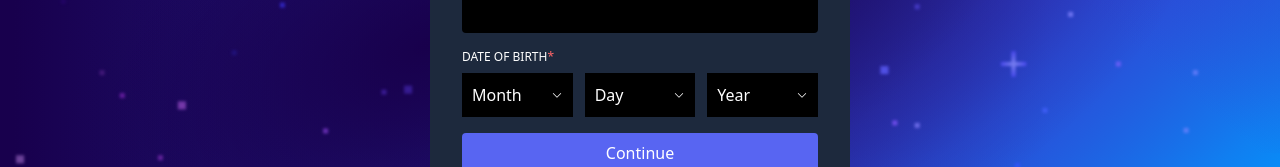
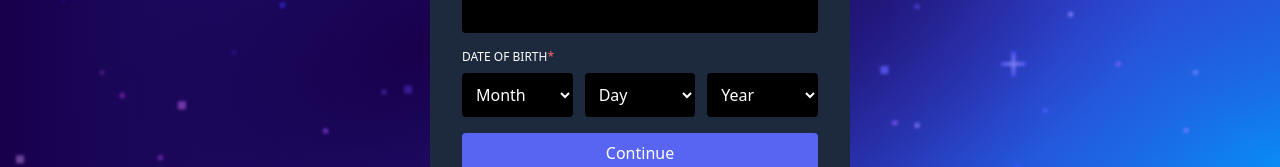
Before and after one commit to arghyajitdas22/my-cord-frontend, a React (Vite) app: page /register in a window 1280 px wide. Shown: the part 461-628 px from the top of the page. Built offline with nearby package versions, Linux system fonts and the light colour scheme.

Commit message:
added validators and integrated react hook form handling in register user form

```diff
--- a/src/assets/data/data.ts
+++ b/src/assets/data/data.ts
@@ -14,43 +14,14 @@ const months = [
 ];
 
 const day = [
-  "1",
-  "2",
-  "3",
-  "4",
-  "5",
-  "6",
-  "7",
-  "8",
-  "9",
-  "10",
-  "11",
-  "12",
-  "13",
-  "14",
-  "15",
-  "16",
-  "17",
-  "18",
-  "19",
-  "20",
-  "21",
-  "22",
-  "23",
-  "24",
-  "25",
-  "26",
-  "27",
-  "28",
-  "29",
-  "30",
-  "31",
+  1, 2, 3, 4, 5, 6, 7, 8, 9, 10, 11, 12, 13, 14, 15, 16, 17, 18, 19, 20, 21, 22,
+  23, 24, 25, 26, 27, 28, 29, 30, 31,
 ];
 
 const generateYears = () => {
-  const years: string[] = [];
+  const years: number[] = [];
   for (let year = 2022; year >= 1873; year--) {
-    years.push(year.toString());
+    years.push(year);
   }
   return years;
 };
--- a/src/components/auth/DropdownInput.tsx
+++ /dev/null
@@ -1,46 +0,0 @@
-import { CaretDown, CaretUp } from "@phosphor-icons/react";
-import * as React from "react";
-
-interface IDropdownInputProps {
-  placeholder: string;
-  options: string[];
-}
-
-const DropdownInput: React.FunctionComponent<IDropdownInputProps> = ({
-  placeholder,
-  options,
-}) => {
-  const [value, setValue] = React.useState<string>(placeholder);
-  const [isOpen, setIsOpen] = React.useState<boolean>(false);
-  return (
-    <div className="relative w-full cursor-pointer bg-black text-white">
-      <div
-        onClick={() => setIsOpen(!isOpen)}
-        className="w-full rounded-sm  border-none p-2.5 flex items-center justify-between"
-      >
-        <span>{value}</span>
-        {isOpen ? <CaretUp size={12} /> : <CaretDown size={12} />}
-      </div>
-      {isOpen && (
-        <div className="w-full rounded-sm py-1 flex flex-col h-[200px] z-10 overflow-y-scroll absolute bg-black">
-          {options.map((option, index) => (
-            <div
-              key={index}
-              onClick={() => {
-                setValue(option);
-                setIsOpen(false);
-              }}
-              className={`w-full py-1.5 pl-2 ${
-                value === option ? "bg-gray-700" : "hover:bg-gray-800"
-              }`}
-            >
-              {option}
-            </div>
-          ))}
-        </div>
-      )}
-    </div>
-  );
-};
-
-export default DropdownInput;
--- a/src/components/auth/LoginForm.tsx
+++ b/src/components/auth/LoginForm.tsx
@@ -3,8 +3,12 @@ import * as React from "react";
 interface ILoginFormProps {}
 
 const LoginForm: React.FunctionComponent<ILoginFormProps> = () => {
+  const handleLogin = (e: React.FormEvent<HTMLFormElement>) => {
+    e.preventDefault();
+    console.log("logging in...");
+  };
   return (
-    <form className="w-full flex flex-col space-y-4">
+    <form className="w-full flex flex-col space-y-4" onSubmit={handleLogin}>
       {/* email */}
       <div className="w-full flex flex-col space-y-2">
         <label htmlFor="email" className="auth-label">
--- a/src/components/auth/RegisterForm.tsx
+++ b/src/components/auth/RegisterForm.tsx
@@ -1,31 +1,71 @@
 import * as React from "react";
-import DropdownInput from "./DropdownInput";
 import { months, day, generateYears } from "../../assets/data/data";
+import { useForm, SubmitHandler } from "react-hook-form";
+import { zodResolver } from "@hookform/resolvers/zod";
+import { registerFormUserSchema } from "../../validators/user.validator";
+import { z } from "zod";
 
 interface IRegisterFormProps {}
 
 const RegisterForm: React.FunctionComponent<IRegisterFormProps> = () => {
+  const [showpasswordMessage, setShowPasswordMessage] =
+    React.useState<boolean>(false);
+
+  type IRegisterUserSchema = z.infer<typeof registerFormUserSchema>;
+
+  const {
+    register,
+    handleSubmit,
+    formState: { errors },
+  } = useForm<IRegisterUserSchema>({
+    resolver: zodResolver(registerFormUserSchema),
+  });
+
+  const handleRegister: SubmitHandler<IRegisterUserSchema> = (data) => {
+    console.log(data);
+  };
+
+  const handleErrors = () => {
+    console.log(errors);
+  };
+
   return (
-    <form className="w-full flex flex-col space-y-4">
+    <form
+      className="w-full flex flex-col space-y-4"
+      onSubmit={handleSubmit(handleRegister, handleErrors)}
+    >
       {/* email */}
       <div className="w-full flex flex-col space-y-2">
         <label htmlFor="email" className="auth-label">
           email
           <span className="red-ast">*</span>
         </label>
-        <input type="email" id="email" name="email" className="auth-input" />
+        <input
+          type="email"
+          id="email"
+          className="auth-input"
+          {...register("email", {
+            required: { value: true, message: "Please provide an email" },
+            validate: (value) =>
+              /^(([^<>()[\]\\.,;:\s@"]+(\.[^<>()[\]\\.,;:\s@"]+)*)|(".+"))@((\[[0-9]{1,3}\.[0-9]{1,3}\.[0-9]{1,3}\.[0-9]{1,3}\])|(([a-zA-Z\-0-9]+\.)+[a-zA-Z]{2,}))$/.test(
+                value
+              ) || "Please provide a valid email address",
+          })}
+        />
       </div>
       {/* dispaly name */}
       <div className="w-full flex flex-col space-y-2">
-        <label htmlFor="display-name" className="auth-label">
+        <label htmlFor="displayName" className="auth-label">
           display name
           <span className="red-ast">*</span>
         </label>
         <input
           type="text"
-          id="display-name"
-          name="display-name"
+          id="displayName"
           className="auth-input"
+          {...register("displayName", {
+            required: { value: true, message: "Please provide a display name" },
+          })}
         />
       </div>
       {/* username */}
@@ -37,8 +77,14 @@ const RegisterForm: React.FunctionComponent<IRegisterFormProps> = () => {
         <input
           type="text"
           id="username"
-          name="username"
           className="auth-input"
+          {...register("username", {
+            required: { value: true, message: "Please provide a username" },
+            maxLength: {
+              value: 20,
+              message: "Username must not exceed 20 characters",
+            },
+          })}
         />
       </div>
       {/* password */}
@@ -50,24 +96,92 @@ const RegisterForm: React.FunctionComponent<IRegisterFormProps> = () => {
         <input
           type="password"
           id="password"
-          name="password"
           className="auth-input"
+          {...register("password", {
+            required: { value: true, message: "Please provide a password" },
+            minLength: {
+              value: 6,
+              message: "Password must contain at least 6 characters",
+            },
+            validate: (value) =>
+              /^(?=.*[a-z])(?=.*[A-Z])(?=.*\d)(?=.*[@$!%*?&])[A-Za-z\d@$!%*?&]{6,}$/.test(
+                value
+              ) ||
+              "Password must contain at least 6 characters, including one uppercase letter, one lowercase letter, one number and one special character",
+            onChange: () => setShowPasswordMessage(true),
+            onBlur: () => setShowPasswordMessage(false),
+          })}
         />
+        {showpasswordMessage && (
+          <p className="text-xs text-gray-100 text-wrap">
+            Password must contain at least 6 characters, including one uppercase
+            letter, one lowercase letter, one number and one special character
+          </p>
+        )}
       </div>
       {/* dateofbirth */}
       <div className="w-full flex flex-col space-y-2">
-        <label htmlFor="dateofbirth" className="auth-label">
+        <label className="auth-label">
           date of birth
           <span className="red-ast">*</span>
         </label>
 
         <div className="w-full flex space-x-3">
           {/* month */}
-          <DropdownInput placeholder="Month" options={months} />
+          <select
+            id="month"
+            {...register("month", {
+              required: { value: true, message: "Please provide a month" },
+              validate: (value) =>
+                months.includes(value) || "Please provide a valid month",
+            })}
+            className="auth-input"
+          >
+            <option value="">Month</option>
+            {months.map((month, index) => (
+              <option key={index} value={month}>
+                {month}
+              </option>
+            ))}
+          </select>
           {/* day */}
-          <DropdownInput placeholder="Day" options={day} />
+          <select
+            id="day"
+            {...register("day", {
+              required: { value: true, message: "Please provide a day" },
+              validate: (value) =>
+                day.includes(value) || "Please provide a valid day",
+              valueAsNumber: true,
+            })}
+            className="auth-input"
+          >
+            <option value="">Day</option>
+            {day.map((day, index) => (
+              <option key={index} value={day}>
+                {day}
+              </option>
+            ))}
+          </select>
+
           {/* year */}
-          <DropdownInput placeholder="Year" options={generateYears()} />
+          <select
+            id="year"
+            {...register("year", {
+              required: { value: true, message: "Please provide a year" },
+              validate: (value) =>
+                generateYears().includes(value) ||
+                "Please provide a valid year",
+              valueAsNumber: true,
+            })}
+            className="auth-input"
+          >
+            <option value="">Year</option>
+            {generateYears().map((year, index) => (
+              <option key={index} value={year}>
+                {year}
+              </option>
+            ))}
+          </select>
         </div>
       </div>
       {/* continue */}
--- a/src/main.tsx
+++ b/src/main.tsx
@@ -5,9 +5,13 @@ import App from "./App.tsx";
 import { BrowserRouter, Routes, Route } from "react-router";
 import AuthRegister from "./pages/auth/AuthRegister.tsx";
 import AuthLogin from "./pages/auth/AuthLogin.tsx";
+import { QueryClient, QueryClientProvider } from "@tanstack/react-query";
+
+const queryClient = new QueryClient();
 
 createRoot(document.getElementById("root")!).render(
   <StrictMode>
+    <QueryClientProvider client={queryClient}>
       <BrowserRouter>
         <Routes>
           <Route path="/" element={<App />}>
@@ -16,5 +20,6 @@ createRoot(document.getElementById("root")!).render(
           </Route>
         </Routes>
       </BrowserRouter>
+    </QueryClientProvider>
   </StrictMode>
 );
```
Also changed, not shown: package.json (+6 -1 lines), src/validators/user.validator.ts (added, +74 -0 lines), 1 other file (tests, documents, lock files or other folders). Lines whose indentation alone changed are shown as unchanged.
